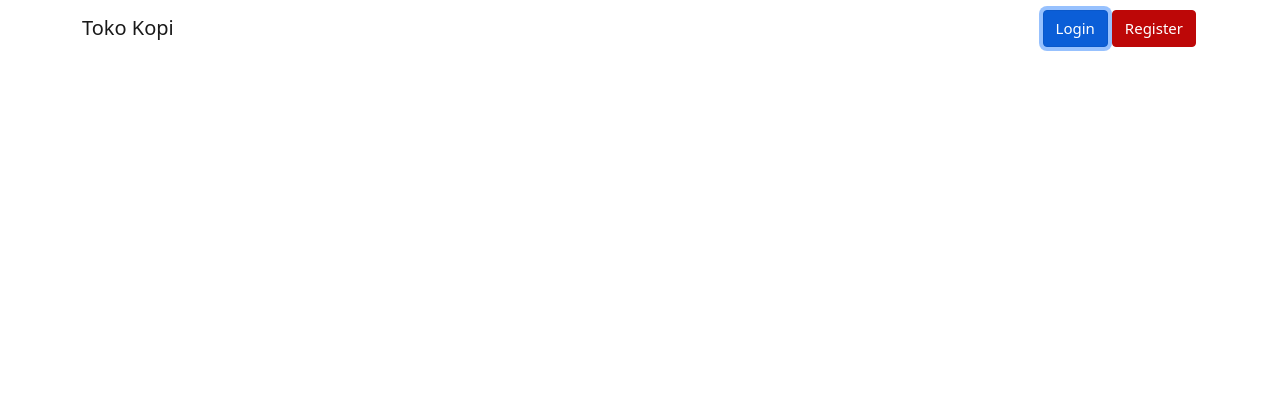
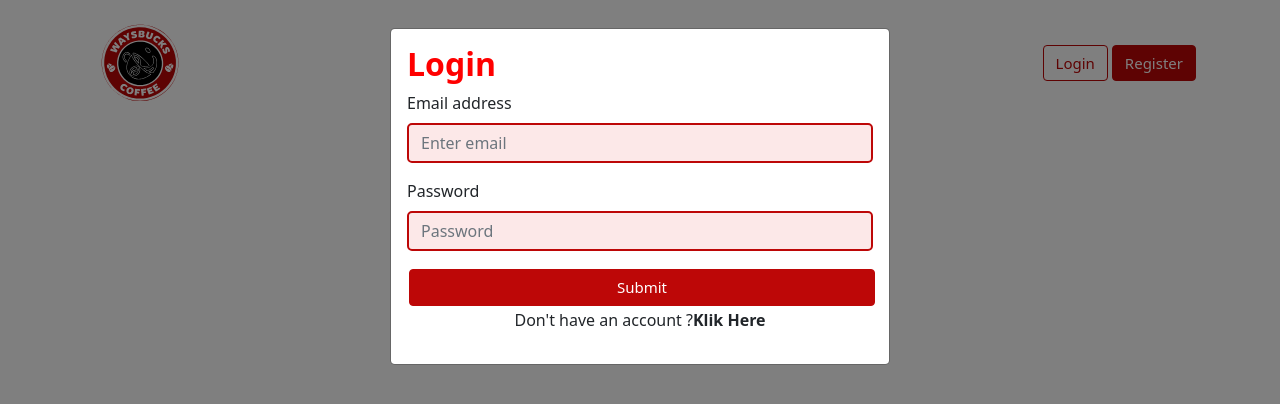
Before and after one commit to afahernandes/waybucks-app, a React (Create React App) app: page / in a window 1280 px wide. Both pictures are taken after a click on the button "Login". Shown: the top 404 px of the page. Built offline with nearby package versions, Linux system fonts and the light colour scheme.

Commit message:
1. Login

```diff
--- a/src/App.js
+++ b/src/App.js
@@ -1,5 +1,5 @@
 import React from "react";
-import LoginModal from "./component/modals/LoginModal";
+//import LoginModal from "./component/modals/LoginModal";
 import 'bootstrap/dist/css/bootstrap.min.css';
 import Header from "./component/navbars/Header";
 import  './styles/styles.css';
--- a/src/component/modals/LoginModal.js
+++ b/src/component/modals/LoginModal.js
@@ -1,11 +1,39 @@
-import React from 'react'
+import React from "react";
+import { Form, Button, Modal } from "react-bootstrap";
 
-function LoginModal() {
-    return (
-        <div>
-          <login>Login</login>
-        </div>
-    )
+
+function LoginModal(props) {
+  const { handleClose, show } = props;
+
+  return (
+    <div>
+      <Modal show={show} onHide={handleClose}>
+        <Modal.Body>
+          <Form>
+            <h2 style={{color:'red'}}><b>Login</b></h2>
+            <Form.Group className="formGroup" controlId="formBasicEmail">
+              <Form.Label className="fromLabel">Email address</Form.Label>
+              <Form.Control className="formInput" type="email" placeholder="Enter email" />
+            </Form.Group>
+            <Form.Group className="formGroup" controlId="formBasicPassword">
+              <Form.Label className="fromLabel">Password</Form.Label>
+              <Form.Control className="formInput" type="password" placeholder="Password" />
+            </Form.Group>
+
+            <Button className="button1" style={{ width: "100%" }} type="submit">
+              Submit
+            </Button>
+            <Form.Label className="formLabelCenter">
+              Don't have an account ?
+              <Form.Label onClick={handleClose}>
+                <b>Klik Here</b>
+              </Form.Label>
+            </Form.Label>
+          </Form>
+        </Modal.Body>
+      </Modal>
+    </div>
+  );
 }
 
 export default LoginModal;
--- a/src/component/navbars/Header.js
+++ b/src/component/navbars/Header.js
@@ -1,23 +1,36 @@
 import React from "react";
-import { Navbar, Container, Nav, Button } from "react-bootstrap";
+import { Navbar, Container, Nav, Button, NavLink } from "react-bootstrap";
+import Icon from "../../assets/brandlogo.svg";
+import LoginModal from "../modals/LoginModal";
+import { useState } from "react";
 
 
 function Header() {
+  const [show, setShow] = useState(false);
+  const handleClose = () => setShow(false);
+  const handleShow = () => setShow(true);
+
+
   return (
     <div>
       <Navbar expand="lg">
         <Container>
-          <Navbar.Brand>Toko Kopi</Navbar.Brand>
+          <Navbar.Brand>
+            <NavLink>
+              <img src={Icon} style={{padding: '2px'}} alt="brand" />
+            </NavLink>
+          </Navbar.Brand>
           <Navbar.Toggle aria-controls="basic-navbar-nav" />
           <Navbar.Collapse id="basic-navbar-nav">
             <Nav className="me-auto"></Nav>
             <Nav>
-              <Button className="button2">Login</Button>
-             <Button className="button1">Register</Button>
+              <Button className="button2" onClick={handleShow}>Login</Button>
+              <Button className="button1">Register</Button>
             </Nav>
           </Navbar.Collapse>
         </Container>
       </Navbar>
+      <LoginModal show={show} handleClose={handleClose}/>
     </div>
   );
 }
--- a/src/styles/styles.css
+++ b/src/styles/styles.css
@@ -1,9 +1,9 @@
 .button1 {
-    background-color: #BD0707; /* Green */
+  background-color: #bd0707; /* Green */
   border: 0;
   color: white;
   margin: 2px;
-    border: 1px solid #BD0707;
+  border: 1px solid #bd0707;
   text-align: center;
   text-decoration: none;
   display: inline-block;
@@ -15,13 +15,13 @@
   background-color: #fff;
   margin: 2px;
   border: 1px solid #f44336;
-    color: #BD0707;
+  color: #bd0707;
 }
 
 .button2 {
   background-color: white;
-    border: 1px solid #BD0707;
-    color: #BD0707;
+  border: 1px solid #bd0707;
+  color: #bd0707;
   text-align: center;
   margin: 2px;
   text-decoration: none;
@@ -31,8 +31,35 @@
   cursor: pointer;
 }
 .button2:hover {
-    background-color: #BD0707;
+  background-color: #bd0707;
   margin: 2px;
-    border: 1px solid #BD0707;
+  border: 1px solid #bd0707;
   color: #fff;
 }
+.form {
+  margin: 16px 20% 0;
+}
+.formGroup {
+  margin-bottom: 16px;
+}
+.formLabel {
+  margin-bottom: 8px;
+  display: block;
+}
+.formLabelCenter {
+  width: 100%;
+  text-align: center;
+  margin-bottom: 8px;
+}
+.formInput {
+  display: block;
+  width: 100%;
+  padding: 0.375rem 0.75rem;
+  font-size: 1rem;
+  line-height: 1.5;
+  background-color: rgb(252, 232, 232);
+  border: 2px solid #bd0707;
+  border-radius: 5px;
+  transition: all 0.15s ease-in-out;
+  outline: 0;
+}
```
Also changed, not shown: src/assets/brandlogo.svg (added). Lines whose indentation alone changed are shown as unchanged.
